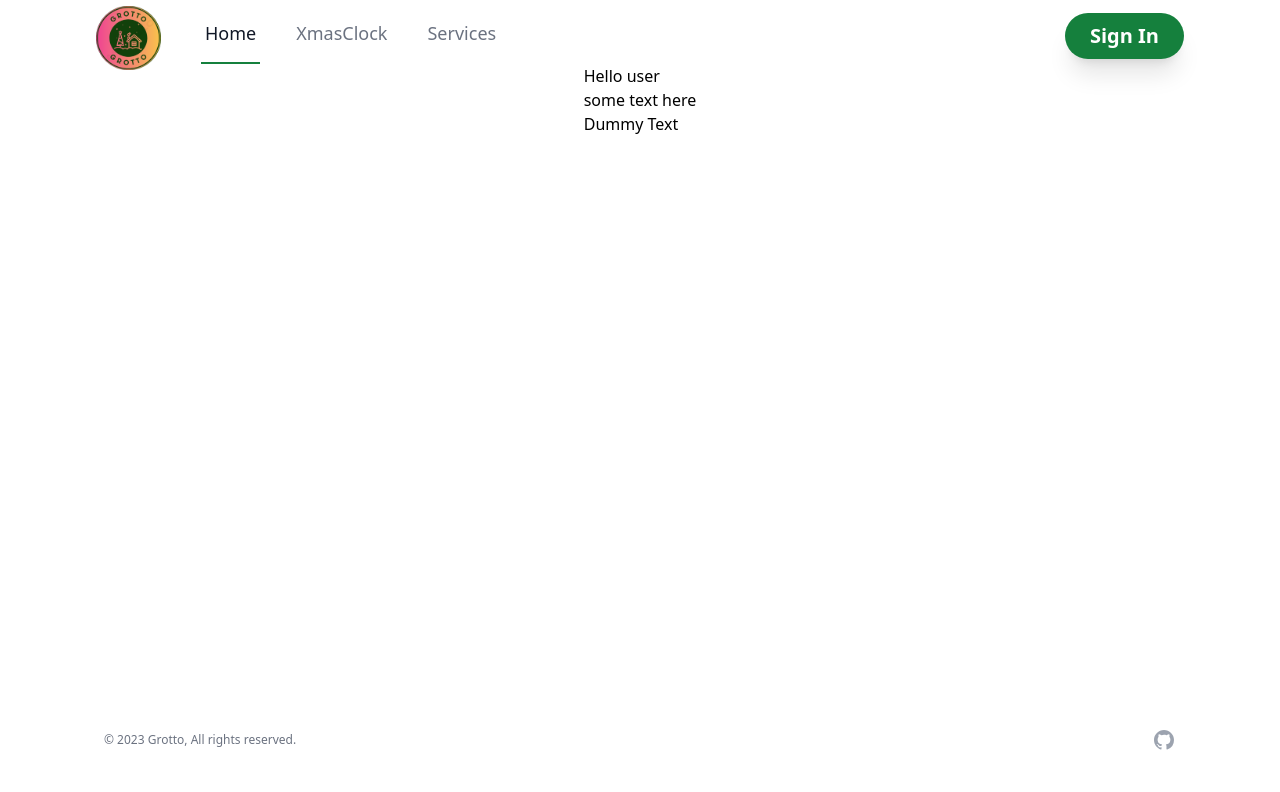
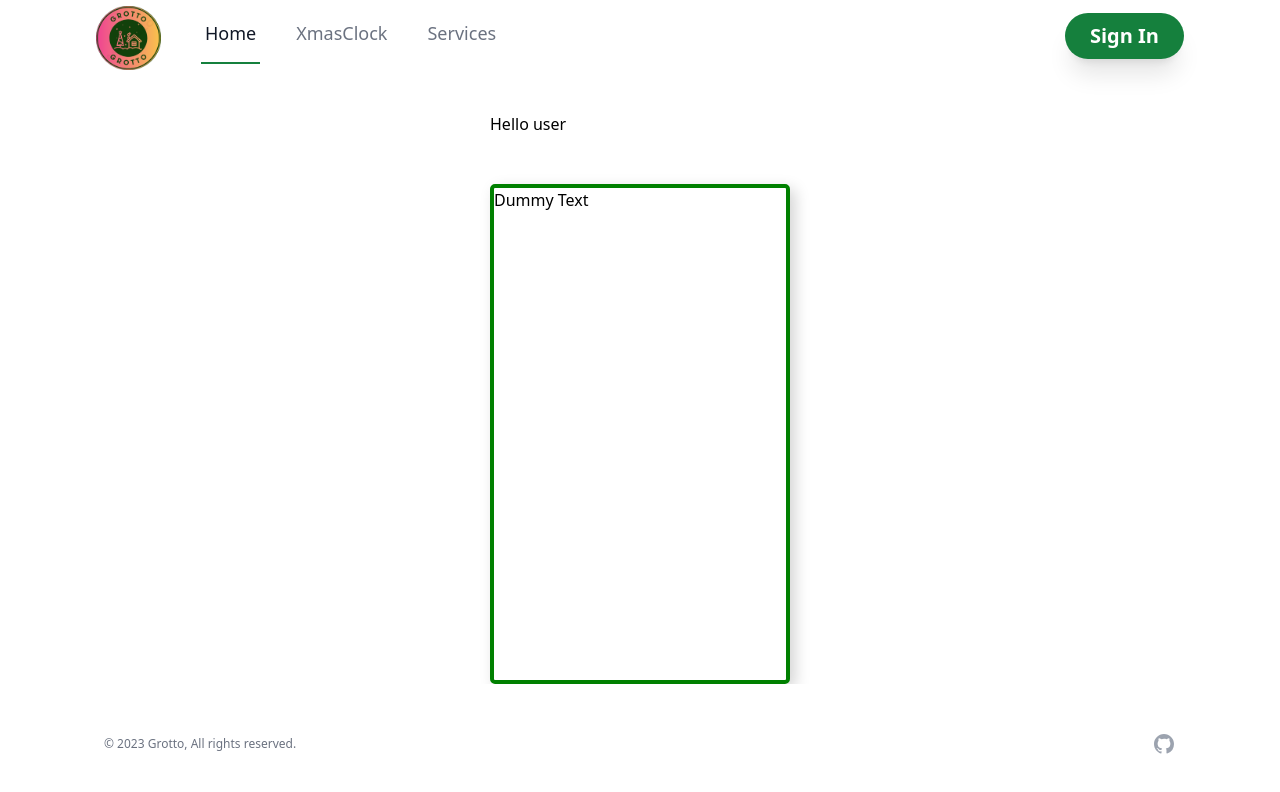
Before and after one commit to nickdip/Grotto, a Next.js app: page /grownup in a window 1280 px wide. Shown: the top 792 px of the page. Built offline with nearby package versions, Linux system fonts and the light colour scheme.

Commit message:
adds styling to finished letter

```diff
--- a/src/app/grownup/page.js
+++ b/src/app/grownup/page.js
@@ -1,15 +1,18 @@
 //display child's letter (get the data from database)
 //display the child's suggested gifts (get the data from database)
 
+import "./style.css";
+//style
 //components
-import { FinishedLetter } from "@/components/FinishedLetter";
-
+import { FinishedLetter } from "../../components/FinishedLetter";
 const GrownUp = () => {
   return (
-    <div>
-      <h1>Hello user</h1>
-      <p>some text here</p>
-      <FinishedLetter />
+    <div className="parent-page">
+      <div>
+        <h1>Hello user</h1>
+        <FinishedLetter />
+      </div>
+      <div>{/* //suggested toys */}</div>
     </div>
   );
 };
--- /dev/null
+++ b/src/app/grownup/style.css
@@ -0,0 +1,15 @@
+body {
+  margin: 0 auto;
+}
+
+.finished-letter {
+  border: 4px solid green;
+  border-radius: 5px;
+  height: 500px;
+  width: 300px;
+  box-shadow: 5px 5px 15px lightgrey;
+}
+
+h1 {
+  margin: 3rem 0;
+}
--- a/src/components/FinishedLetter.jsx
+++ b/src/components/FinishedLetter.jsx
@@ -1,6 +1,8 @@
+import "../app/grownup/style.css";
+
 export const FinishedLetter = () => {
   return (
-    <div>
+    <div className="finished-letter">
       <p>Dummy Text</p>
     </div>
   );
```
